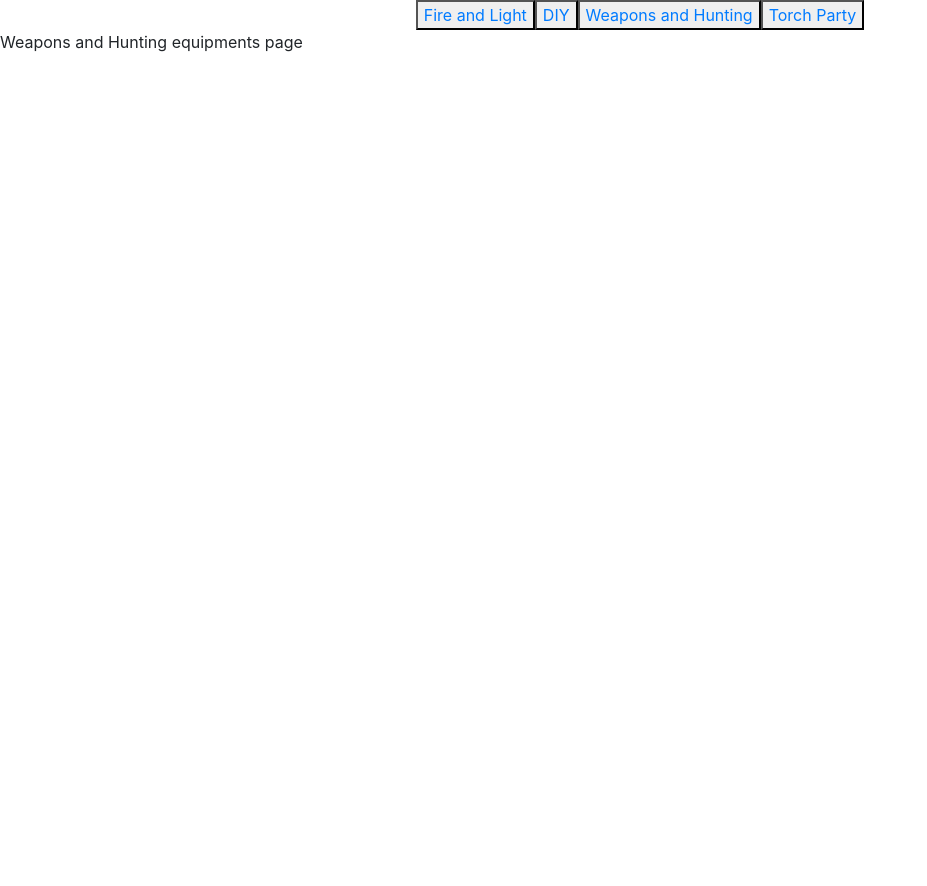
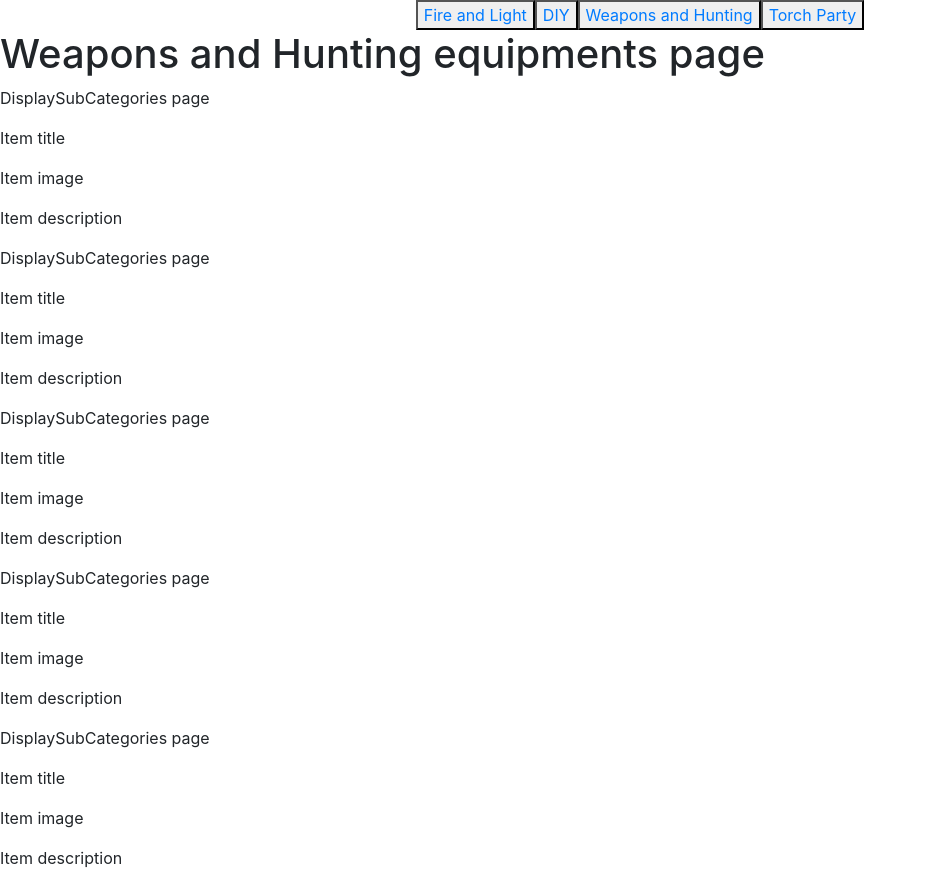
Before and after one commit to Aurelien-Lamarre/flint-store, a React (Create React App) app in the folder flint-store/: page /weaponsandhunting in a window 1280 px wide. Shown: the whole page, without its empty margins (0-927 px from the left). Before the commit the page ends 800 px from the top, so only its background shows below. Built offline with nearby package versions, Linux system fonts and the light colour scheme.

Commit message:
I added the subCategories components and the cardItems

```diff
--- a/flint-store/src/components/Diy.jsx
+++ b/flint-store/src/components/Diy.jsx
@@ -1,8 +1,13 @@
 import React, { useState, useEffect } from 'react';
+import DisplaySubCategories from './displaySubCategories/DisplaySubCategories';
 
 const Diy = () => {
   return (
-    <p>DIY page</p>
+    <>
+      <h1>DIY page</h1>
+      <DisplaySubCategories />
+      <DisplaySubCategories />
+    </>
   );
 }
 
--- a/flint-store/src/components/LightAndFire.jsx
+++ b/flint-store/src/components/LightAndFire.jsx
@@ -1,8 +1,15 @@
 import React, { useState, useEffect } from 'react';
+import DisplaySubCategories from './displaySubCategories/DisplaySubCategories';
 
 const LightAndFire = () => {
   return (
-    <p>Light and Fire page</p>
+    <>
+      <h1>Light and Fire page</h1>
+      <DisplaySubCategories />
+      <DisplaySubCategories />
+      <DisplaySubCategories />
+      <DisplaySubCategories />
+    </>
   );
 }
 
--- a/flint-store/src/components/TorchParty.jsx
+++ b/flint-store/src/components/TorchParty.jsx
@@ -1,8 +1,16 @@
 import React, { useState, useEffect } from 'react';
+import DisplaySubCategories from './displaySubCategories/DisplaySubCategories';
+
 
 const TorchParty = () => {
   return (
-    <p>Torch Party page !</p>
+    <>
+      <h1>Torch Party page !</h1>
+      <DisplaySubCategories />
+      <DisplaySubCategories />
+      <DisplaySubCategories />
+      <DisplaySubCategories />
+    </>
   );
 }
 
--- a/flint-store/src/components/WeaponsAndHunting.jsx
+++ b/flint-store/src/components/WeaponsAndHunting.jsx
@@ -1,8 +1,17 @@
 import React, { useState, useEffect } from 'react';
+import DisplaySubCategories from './displaySubCategories/DisplaySubCategories';
+
 
 const WeaponsAndHunting = () => {
   return (
-    <p>Weapons and Hunting equipments page</p>
+    <>
+      <h1>Weapons and Hunting equipments page</h1>
+      <DisplaySubCategories />
+      <DisplaySubCategories />
+      <DisplaySubCategories />
+      <DisplaySubCategories />
+      <DisplaySubCategories />
+    </>
   );
 }
 
--- /dev/null
+++ b/flint-store/src/components/displaySubCategories/CardItems.jsx
@@ -0,0 +1,15 @@
+import React, { useState, useEffect } from 'react';
+
+const CardItems = () => {
+  return (
+    <>
+      <div>
+        <p>Item title</p>
+        <p>Item image</p>
+        <p>Item description</p>
+      </div>
+    </>
+  );
+}
+
+export default CardItems;
--- /dev/null
+++ b/flint-store/src/components/displaySubCategories/DisplaySubCategories.jsx
@@ -0,0 +1,13 @@
+import React, { useState, useEffect } from 'react';
+import CardItems from './CardItems';
+
+const DisplaySubCategories = () => {
+  return (
+    <>
+      <p>DisplaySubCategories page</p>
+      <CardItems />
+    </>
+  );
+}
+
+export default DisplaySubCategories;
```
